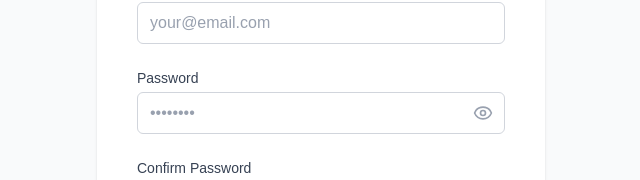
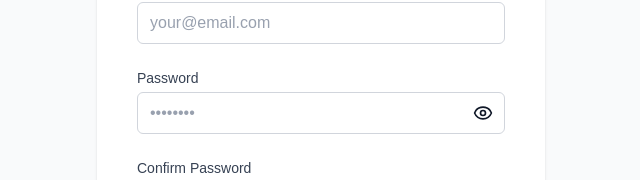
Before and after one commit to oscarsgg/fitbalance-nextjs, a Next.js app: page /register in a window 1280 px wide. Shown: the part 400-580 px from the top of the page, without its empty margins (319-959 px from the left). Built offline with nearby package versions, Linux system fonts and the light colour scheme.

Commit message:
- bugs de registro y sidebar

```diff
--- a/src/app/register/page.js
+++ b/src/app/register/page.js
@@ -110,7 +110,7 @@ export default function RegisterPage() {
                   required
                   value={formData.name}
                   onChange={handleChange}
-                  className="appearance-none block w-full px-3 py-2 border border-gray-300 rounded-md placeholder-gray-400 focus:outline-none focus:ring-green-500 focus:border-green-500"
+                  className="appearance-none block w-full px-3 py-2 border border-gray-300 rounded-md placeholder-gray-400 text-gray-900 focus:outline-none focus:ring-green-500 focus:border-green-500"
                   placeholder="Dr. John Smith"
                 />
               </div>
@@ -128,7 +128,7 @@ export default function RegisterPage() {
                   required
                   value={formData.email}
                   onChange={handleChange}
-                  className="appearance-none block w-full px-3 py-2 border border-gray-300 rounded-md placeholder-gray-400 focus:outline-none focus:ring-green-500 focus:border-green-500"
+                  className="appearance-none block w-full px-3 py-2 border border-gray-300 rounded-md placeholder-gray-400 text-gray-900 focus:outline-none focus:ring-green-500 focus:border-green-500"
                   placeholder="your@email.com"
                 />
               </div>
@@ -146,7 +146,7 @@ export default function RegisterPage() {
                   required
                   value={formData.password}
                   onChange={handleChange}
-                  className="appearance-none block w-full px-3 py-2 border border-gray-300 rounded-md placeholder-gray-400 focus:outline-none focus:ring-green-500 focus:border-green-500"
+                  className="appearance-none block w-full px-3 py-2 border border-gray-300 rounded-md placeholder-gray-400 text-gray-900 focus:outline-none focus:ring-green-500 focus:border-green-500"
                   placeholder="••••••••"
                 />
                 <button
@@ -155,9 +155,9 @@ export default function RegisterPage() {
                   onClick={() => setShowPassword(!showPassword)}
                 >
                   {showPassword ? (
-                    <EyeOff className="h-5 w-5 text-gray-400" />
+                    <EyeOff className="h-5 w-5 text-gray-900" />
                   ) : (
-                    <Eye className="h-5 w-5 text-gray-400" />
+                    <Eye className="h-5 w-5 text-gray-900" />
                   )}
                 </button>
               </div>
@@ -175,7 +175,7 @@ export default function RegisterPage() {
                   required
                   value={formData.confirmPassword}
                   onChange={handleChange}
-                  className="appearance-none block w-full px-3 py-2 border border-gray-300 rounded-md placeholder-gray-400 focus:outline-none focus:ring-green-500 focus:border-green-500"
+                  className="appearance-none block w-full px-3 py-2 border border-gray-300 rounded-md placeholder-gray-400 text-gray-900 focus:outline-none focus:ring-green-500 focus:border-green-500"
                   placeholder="••••••••"
                 />
                 <button
--- a/src/components/layout/Sidebar.jsx
+++ b/src/components/layout/Sidebar.jsx
@@ -40,7 +40,7 @@ export default function Sidebar() {
   }
 
   return (
-    <div className={`bg-white border-r border-gray-200 transition-all duration-300 ${isCollapsed ? "w-16" : "w-64"}`}>
+    <div className={`bg-white border-r border-gray-200 transition-all duration-300 ${isCollapsed ? "w-20" : "w-64"}`}>
       {/* Logo */}
       <div className="p-4 border-b border-gray-200">
         <div className="flex items-center justify-between">
@@ -98,7 +98,7 @@ export default function Sidebar() {
         <button
           onClick={handleLogout}
           disabled={isLoggingOut}
-          className="flex items-center w-full px-3 py-2 text-gray-600 hover:bg-gray-50 hover:text-gray-800 rounded-md transition-colors disabled:opacity-50"
+          className="flex items-center px-3 py-2 text-gray-600 hover:bg-gray-50 hover:text-gray-800 rounded-md transition-colors disabled:opacity-50"
         >
           <LogOut className="h-5 w-5" />
           {!isCollapsed && <span className="ml-3">{isLoggingOut ? "Signing out..." : "Sign Out"}</span>}
```
